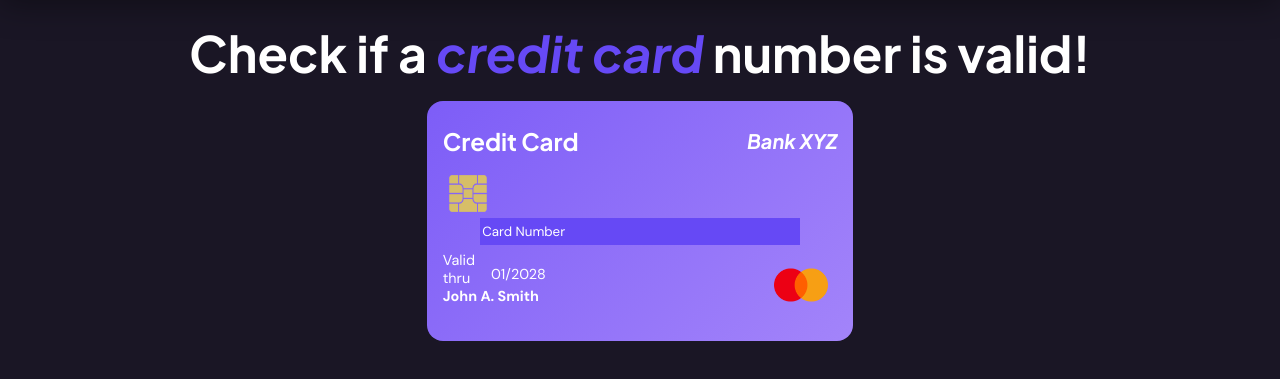
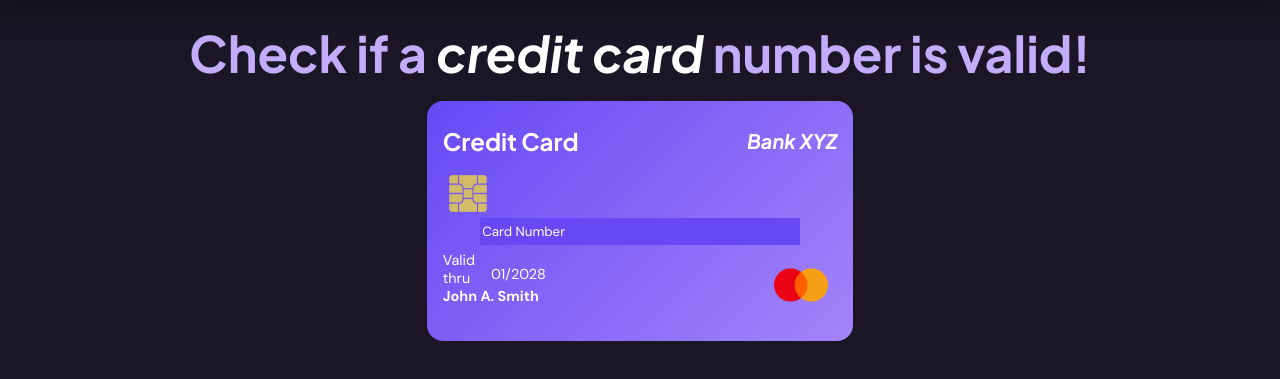
Before and after one commit to Juanfec4/credit-card-checker, a plain HTML site: page index.html in a window 1280 px wide. Shown: the part 93-472 px from the top of the page. Drawn offline with Linux system fonts and the light colour scheme.

Commit message:
Fixed: Header Color

```diff
--- a/styles/index.scss
+++ b/styles/index.scss
@@ -3,7 +3,7 @@
 .credit-card{
       background: linear-gradient(
     135deg,
-    rgba($clr-primary-200, 1),
+    rgba($clr-primary-100, 1),
     rgba($clr-primary-400, 1)
   );
     backdrop-filter: blur(0.625rem);
@@ -124,5 +124,6 @@
     gap:$padding-between-components-sm;
     &__header{
         text-align: center;
+        color: $clr-primary-600;
     }
 }
--- a/styles/partials/_global.scss
+++ b/styles/partials/_global.scss
@@ -274,6 +274,6 @@ main {
 
 //Colored text
 .color-text{
-  color: $clr-primary-100;
+  color: $clr-neutral-white;
   font-style: italic;
 }
```
Also changed, not shown: styles/index.css.
